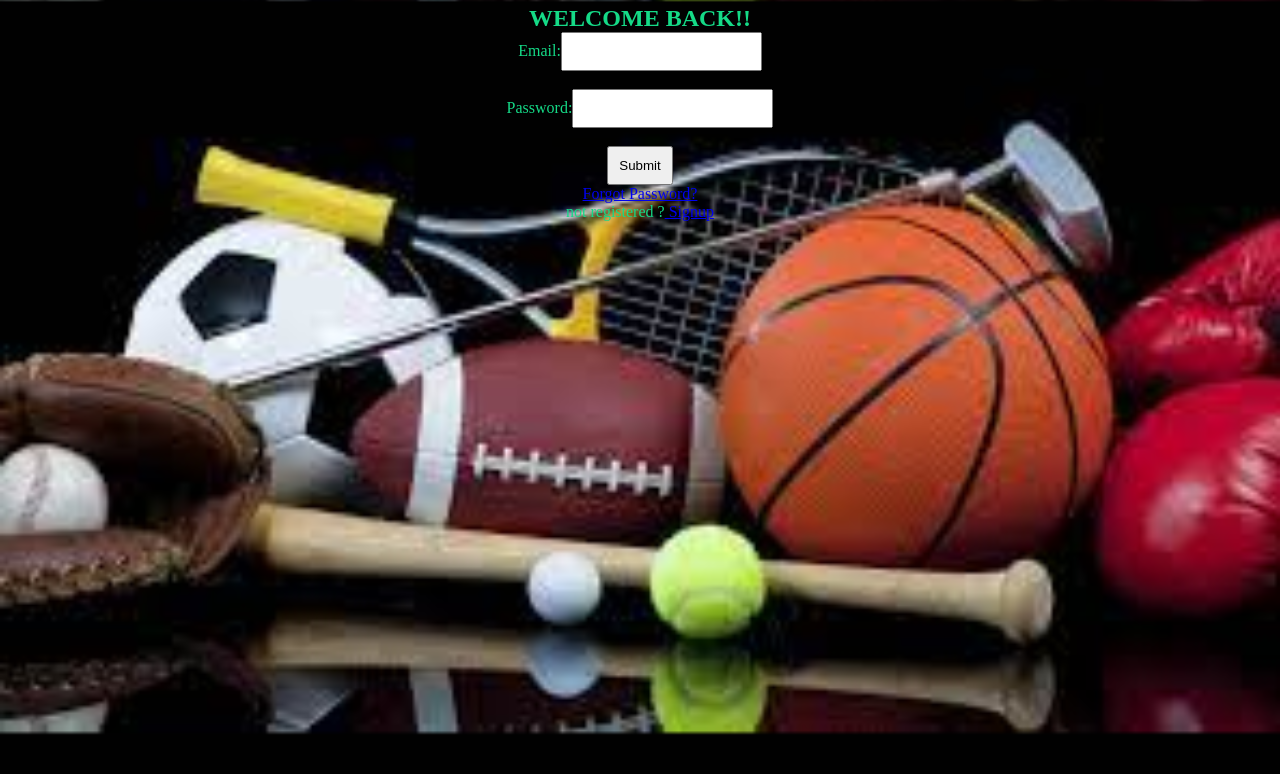
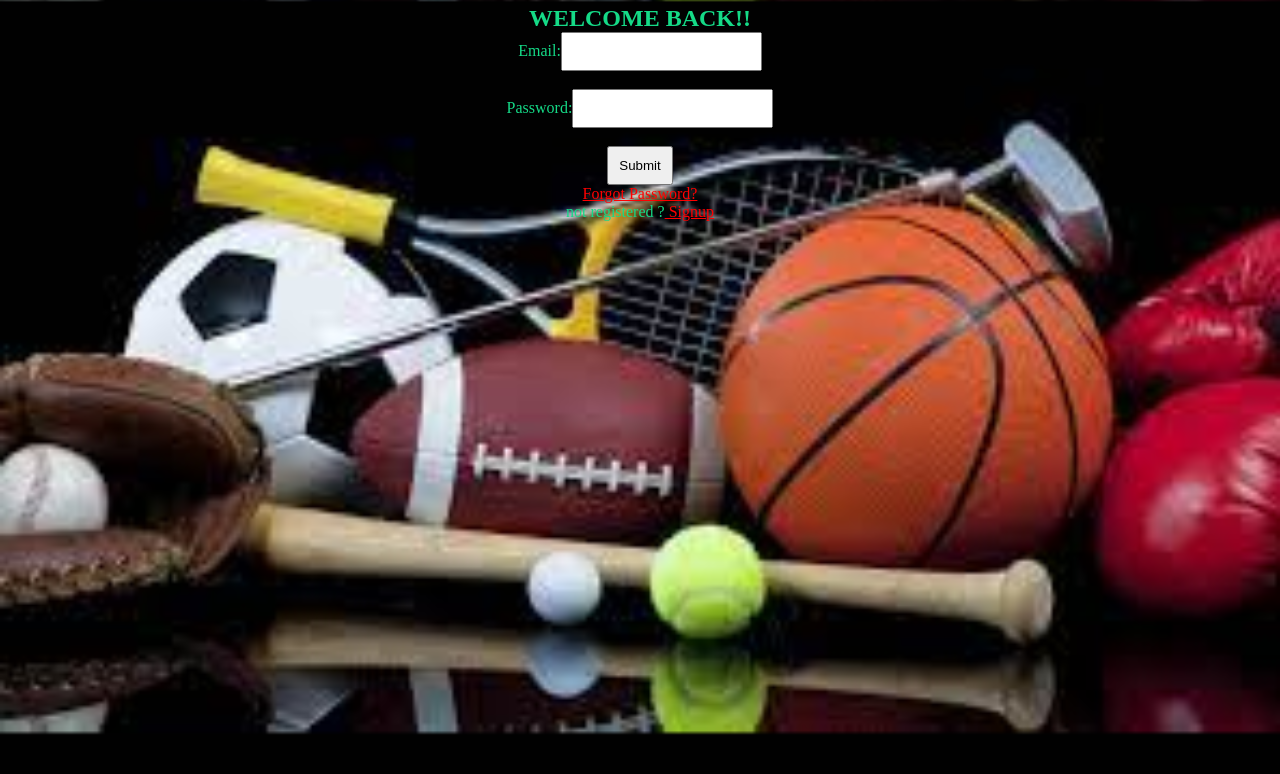
Before and after one commit to jaesea17/oringe_react, a React (Create React App) app: page /admin/signin in a window 1280 px wide. Shown: the top 774 px of the page. Built offline with nearby package versions, Linux system fonts and the light colour scheme.

Commit message:
added some features

```diff
--- a/src/pages/admin/Signin.jsx
+++ b/src/pages/admin/Signin.jsx
@@ -63,8 +63,8 @@ const Signin = () => {
                     <input type="submit" value="Submit"/>
                 </form>
 
-                <p><Link to=""> Forgot Password? </Link></p>
-                <p>not registered ?<Link to="signup"> Signup </Link></p>
+                <p><Link to="" style={{color: 'red'}}> Forgot Password? </Link></p>
+                <p>not registered ?<Link to="signup" style={{color: 'red'}}> Signup </Link></p>
 
             </div>
         </>
```
